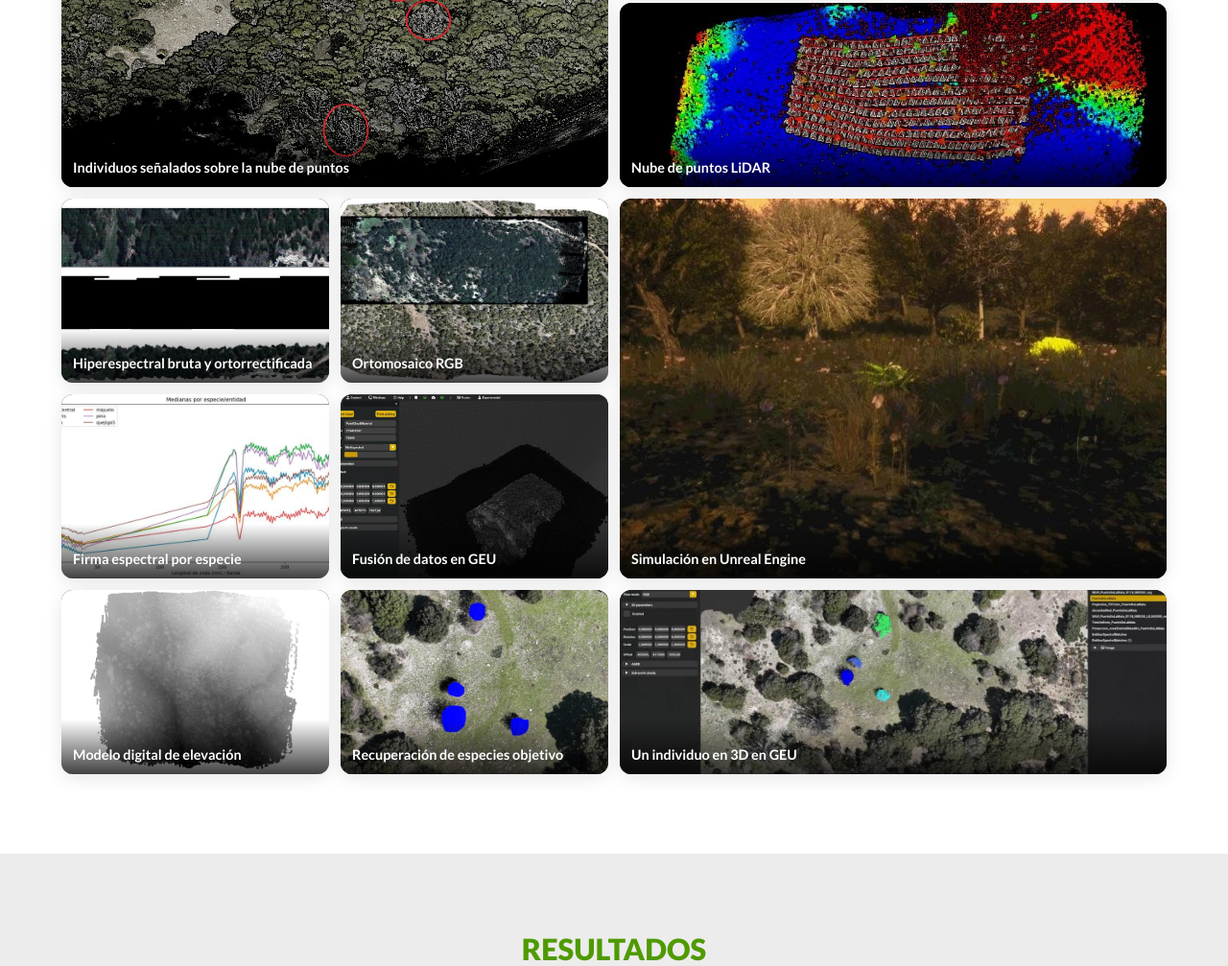
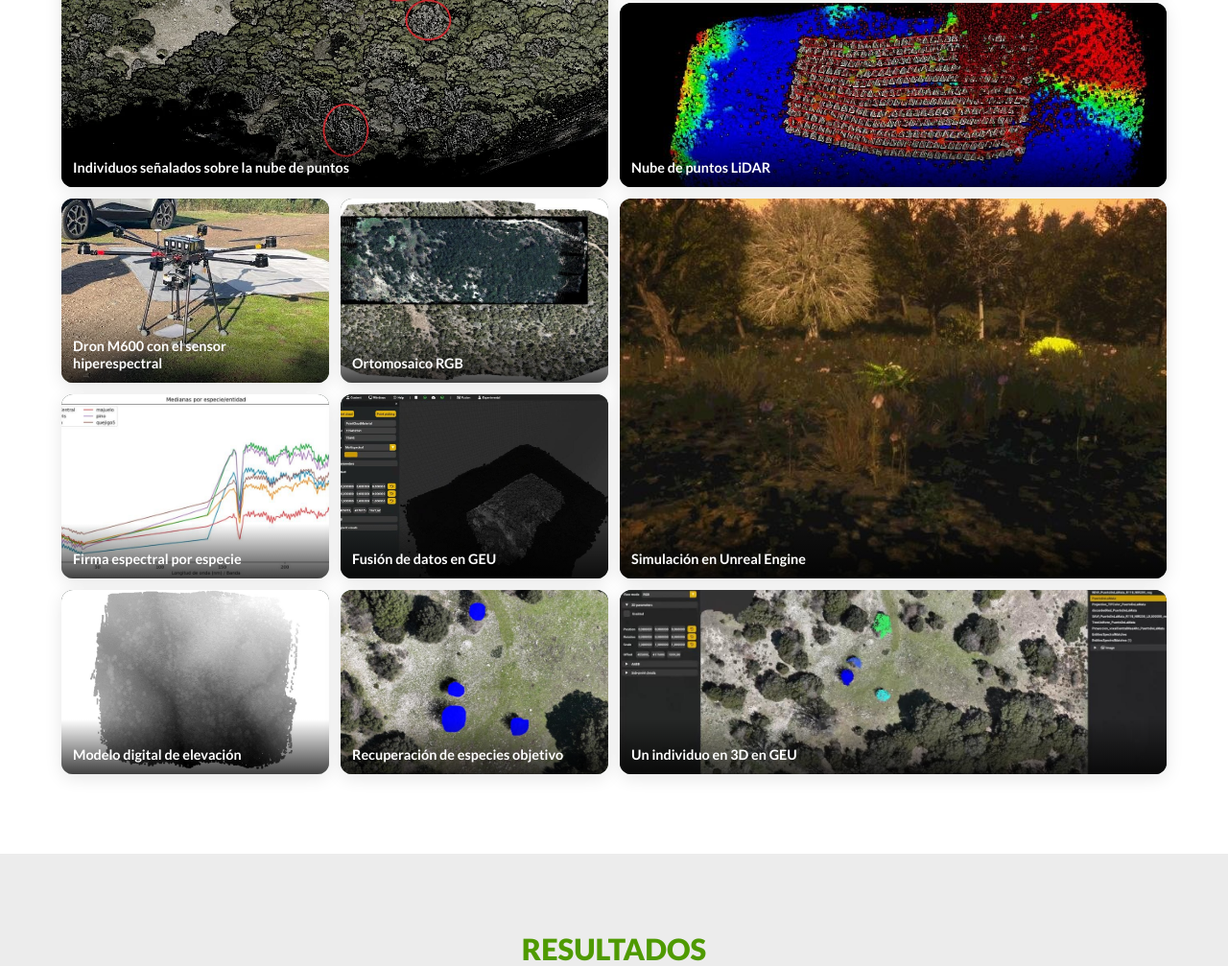
Before and after one commit to drodriDavid/digiagro, a plain HTML site: page natureye/index.html in a window 1280 px wide. Shown: the part 8944-9951 px from the top of the page at 96% size. Drawn offline with Linux system fonts and the light colour scheme; no server answers.

Commit message:
NATUREYE: foto del M600 en la galería
Co-Authored-By: Claude Opus 5.5 <noreply@anthropic.com>

```diff
--- a/natureye/index.html
+++ b/natureye/index.html
@@ -278,7 +278,7 @@
       <figure><a href="img/individuos.jpg"><img src="img/individuos.jpg" alt="Copas de cada individuo identificadas" loading="lazy"></a><figcaption>Copas de cada individuo identificadas</figcaption></figure>
       <figure><a href="img/sensores.jpg"><img src="img/sensores.jpg" alt="Sensores embarcados en el dron" loading="lazy"></a><figcaption>Sensores embarcados en el dron</figcaption></figure>
       <figure class="ne-g-ancha"><a href="img/nube-lidar.jpg"><img src="img/nube-lidar.jpg" alt="Nube de puntos LiDAR" loading="lazy"></a><figcaption>Nube de puntos LiDAR</figcaption></figure>
-      <figure><a href="img/hiperespectral-orto.jpg"><img src="img/hiperespectral-orto.jpg" alt="Hiperespectral bruta y ortorrectificada" loading="lazy"></a><figcaption>Hiperespectral bruta y ortorrectificada</figcaption></figure>
+      <figure><a href="img/m600.jpg"><img src="img/m600.jpg" alt="Dron M600 con el sensor hiperespectral" loading="lazy"></a><figcaption>Dron M600 con el sensor hiperespectral</figcaption></figure>
       <figure><a href="img/ortomosaico.jpg"><img src="img/ortomosaico.jpg" alt="Ortomosaico RGB" loading="lazy"></a><figcaption>Ortomosaico RGB</figcaption></figure>
       <figure class="ne-g-grande"><a href="img/unreal-4.jpg"><img src="img/unreal-4.jpg" alt="Simulación en Unreal Engine" loading="lazy"></a><figcaption>Simulación en Unreal Engine</figcaption></figure>
       <figure><a href="img/firmas-especies.jpg"><img src="img/firmas-especies.jpg" alt="Firma espectral por especie" loading="lazy"></a><figcaption>Firma espectral por especie</figcaption></figure>
```
